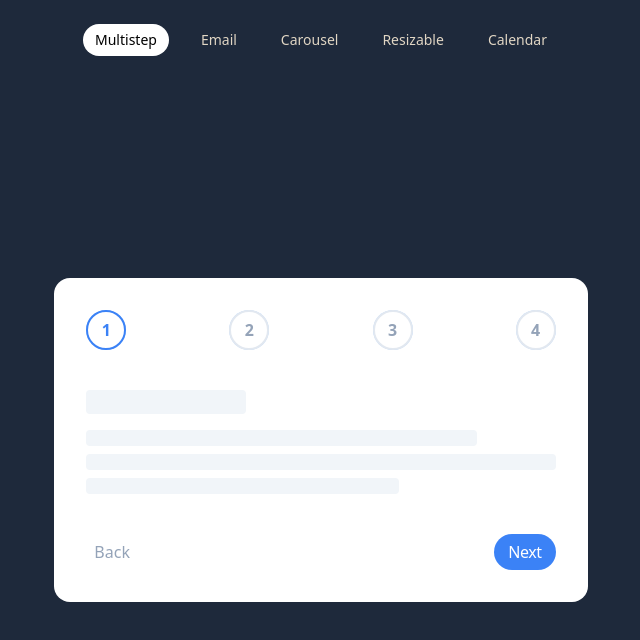
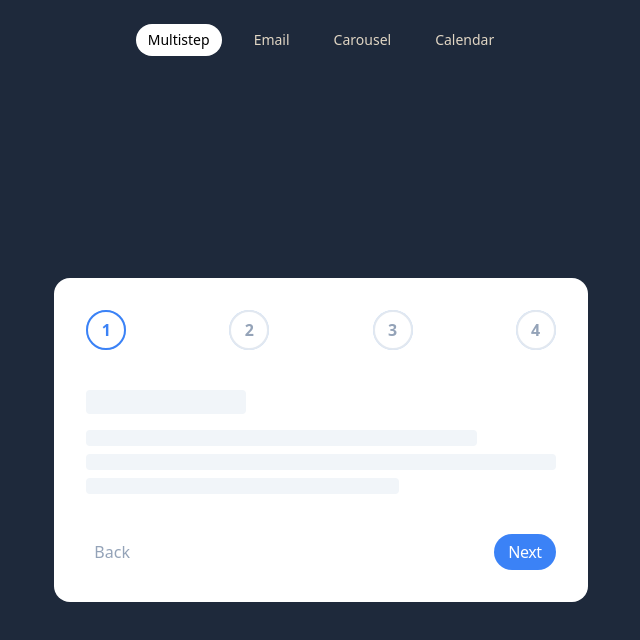
Before and after one commit to ahmadoa/framer-motion-custom-components, a React (Vite) app: page / in a window 1280 px wide. Shown: the top 640 px of the page, without its empty margins (319-959 px from the left). Built offline with nearby package versions, Linux system fonts and the light colour scheme; the HTML template or start-up script is replaced by a standard one.

Commit message:
Execluded the Resizable panel component since we use same concept in the calendar component

```diff
--- a/src/App.jsx
+++ b/src/App.jsx
@@ -3,7 +3,6 @@ import Layout from "./Layout";
 import MultiStepForm from "./pages/MultiForm";
 import Email from "./pages/Email";
 import Carousel from "./pages/Carousel";
-import Resizable from "./pages/Resizable";
 import Calendar from "./pages/Calendar";
 import "./index.css";
 
@@ -14,7 +13,6 @@ function App() {
         <Route index element={<MultiStepForm />} />
         <Route path="/email" element={<Email />} />
         <Route path="/carousel" element={<Carousel />} />
-        <Route path="/resizable_panel" element={<Resizable />} />
         <Route path="/calendar" element={<Calendar />} />
       </Route>
     </Routes>
--- a/src/components/header.jsx
+++ b/src/components/header.jsx
@@ -64,24 +64,6 @@ export const Header = () => {
         </Link>
         <Link
           className={`${
-            pathname == "/resizable_panel" ? "" : "hover:text-white/50"
-          } rounded-full px-3 py-1.5 text-sm font-medium text-white outline-2 outline-sky-400 transition focus-visible:outline relative`}
-          to={"/resizable_panel"}
-        >
-          {pathname == "/resizable_panel" && (
-            <motion.div
-              layoutId="active-pill"
-              style={{
-                borderRadius: 999,
-              }}
-              className="bg-white absolute inset-0"
-              transition={{ type: "spring", duration: 0.6 }}
-            />
-          )}
-          <span className="relative z-10 mix-blend-exclusion">Resizable</span>
-        </Link>
-        <Link
-          className={`${
             pathname == "/calendar" ? "" : "hover:text-white/50"
           } rounded-full px-3 py-1.5 text-sm font-medium text-white outline-2 outline-sky-400 transition focus-visible:outline relative`}
           to={"/calendar"}
--- a/src/pages/Resizable.jsx
+++ /dev/null
@@ -1,9 +0,0 @@
-const Resizable = () => {
-  return (
-    <div className="h-[90vh] flex items-center justify-center text-white">
-      resizable
-    </div>
-  );
-};
-
-export default Resizable;
```
